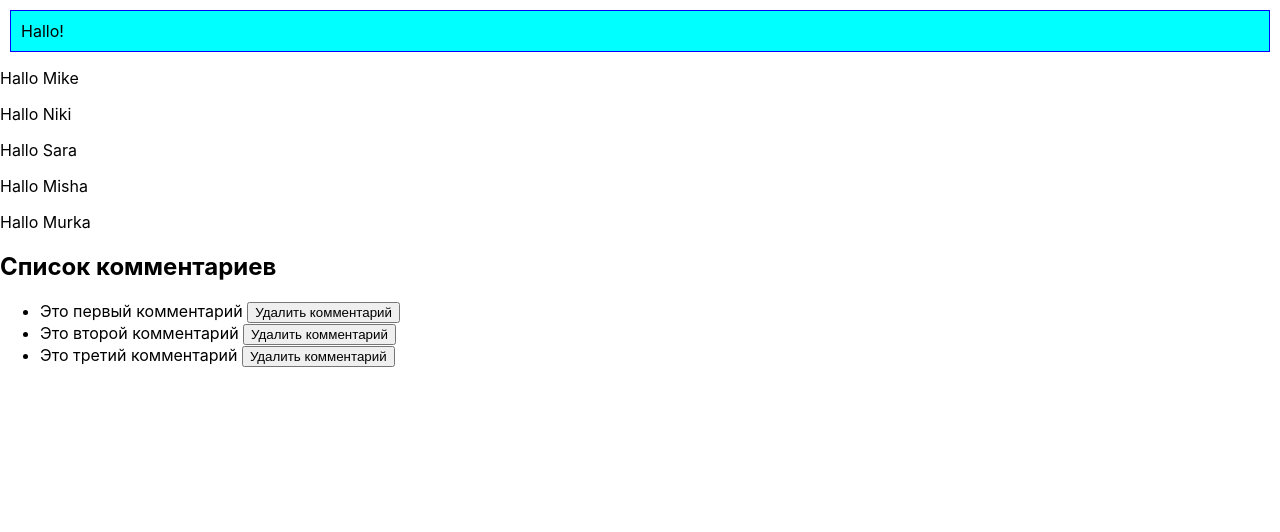
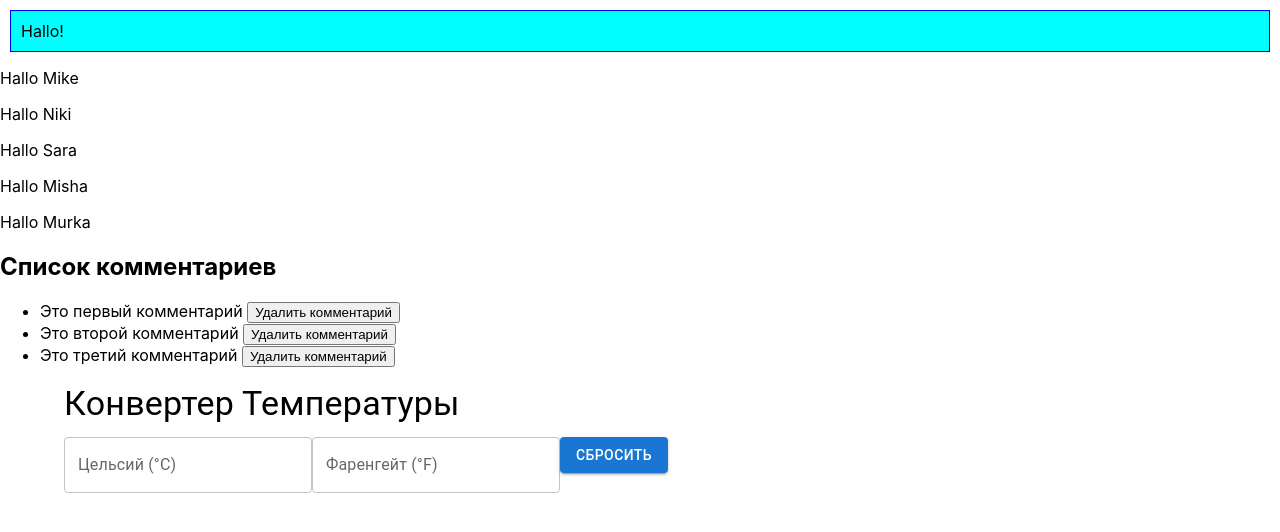
Before and after one commit to mamedovsh/ReactApp, a React (Create React App) app: page / in a window 1280 px wide. Shown: the top 532 px of the page. Built offline with nearby package versions, Linux system fonts and the light colour scheme.

Commit message:
Задача семинар №3

```diff
--- a/src/App.js
+++ b/src/App.js
@@ -6,6 +6,7 @@ import Counter from "./Components/Counter";
 import MessageList from "./Components/Messagelist/MessageList";
 import TextDisplayForm from "./Components/TextDisplayForm";
 import CommentList from "./Components/CommentList";
+import TemperatureConverter from "./Components/TemperatureConverter";
 
 const messages = [
   {id: 1, text:"Hallo  Mike"},
@@ -21,6 +22,7 @@ function App() {
       <Message text="Hallo!" />
       <MessageList messages={messages}/>
       <CommentList />
+      <TemperatureConverter/>
     </div>
   );
 }
--- /dev/null
+++ b/src/Components/TemperatureConverter.js
@@ -0,0 +1,99 @@
+// import React, { useState } from 'react'
+// import { Button, TextField, Grid2 } from '@mui/material'
+
+
+// const TemperatureConverter = () => {
+
+//     const [celsius, setCelsius] = useState('');
+//     const [fahrenheit, setFahrenheit] = useState('');
+
+//     const handleCelsiusChange (e) =>{
+//         const celsiusValue = e.target.value;
+//         setCelsius = celsiusValue;
+//         setFahrenheit((celsiusValue * 9/5) + 32 || '');
+//     }
+
+//     const handleFahrenHeitChange (e) =>{
+//         const fahrenheitValue = e.target.value;
+//         setFahrenheit = fahrenheitValue;
+//         setCelsius((fahrenheitValue - 32) * 9/5 || '');
+//     }
+//   return (
+
+//     <Grid container spacing={2}>
+//     <Grid item xs={6}>
+//     <TextField id="filled-basic" label="Celsius" value={celsius}
+//     onChange={handleCelsiusChange}
+//     fullWidth />
+//     </Grid>
+
+//     <Grid item xs={6}>
+//     <TextField id="filled-basic" label="Fahrenheit" value={fahrenheit}
+//     onChange={handleFahrenHeitChange}
+//     fullWidth />
+//     </Grid>
+
+//   </Grid>
+//   );
+// };
+
+// export default TemperatureConverter
+
+
+
+import React, { useState } from 'react';
+import TextField from '@mui/material/TextField';
+import Button from '@mui/material/Button';
+import { Container, Typography } from '@mui/material';
+
+const TemperatureConverter = () => {
+    const [celsius, setCelsius] = useState('');
+    const [fahrenheit, setFahrenheit] = useState('');
+
+    const handleCelsiusChange = (e) => {
+        const celsiusValue = e.target.value;
+        setCelsius(celsiusValue);
+        const fahrenheitValue = celsiusValue ? (celsiusValue * 9/5) + 32 : '';
+        setFahrenheit(fahrenheitValue);
+    };
+
+    const handleFahrenheitChange = (e) => {
+        const fahrenheitValue = e.target.value;
+        setFahrenheit(fahrenheitValue);
+        const celsiusValue = fahrenheitValue ? (fahrenheitValue - 32) * 5/9 : '';
+        setCelsius(celsiusValue);
+    };
+
+    return (
+        <Container>
+            <Typography variant="h4" gutterBottom>
+                Конвертер Температуры
+            </Typography>
+            <TextField
+                label="Цельсий (°C)"
+                variant="outlined"
+                value={celsius}
+                onChange={handleCelsiusChange}
+                style={{ marginBottom: '20px' }}
+            />
+            <TextField
+                label="Фаренгейт (°F)"
+                variant="outlined"
+                value={fahrenheit}
+                onChange={handleFahrenheitChange}
+                style={{ marginBottom: '20px' }}
+            />
+            <Button
+                variant="contained"
+                onClick={() => {
+                    setCelsius('');
+                    setFahrenheit('');
+                }}
+            >
+                Сбросить
+            </Button>
+        </Container>
+    );
+};
+
+export default TemperatureConverter;
```
